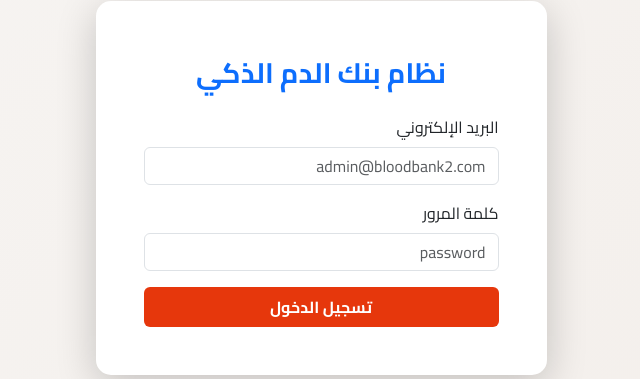
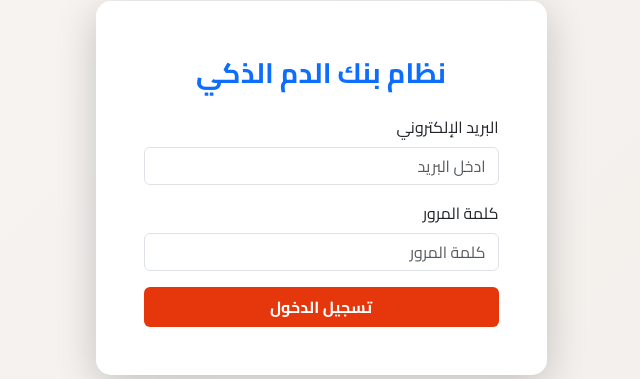
Before and after one commit to jbryl6302-afy/majb, a PHP site: page /rescue/ in a window 1280 px wide. Shown: the part 236-615 px from the top of the page, without its empty margins (319-959 px from the left). Run offline with PHP 8.4, Linux system fonts and the light colour scheme; some libraries are stand-ins or nearby versions.

Commit message:
Update start.sh, database.php, Dockerfile

```diff
--- a/index.php
+++ b/index.php
@@ -77,11 +77,11 @@ if ($_SERVER['REQUEST_METHOD'] === 'POST') {
                     <form method="POST">
                         <div class="mb-3">
                             <label class="form-label"><i class="fas fa-envelope"></i> البريد الإلكتروني</label>
-                            <input type="email" name="email" class="form-control" placeholder="admin@bloodbank2.com" required>
+                            <input type="email" name="email" class="form-control" placeholder="ادخل البريد " required>
                         </div>
                         <div class="mb-3">
                             <label class="form-label"><i class="fas fa-lock"></i> كلمة المرور</label>
-                            <input type="password" name="password" class="form-control" placeholder="password" required>
+                            <input type="password" name="password" class="form-control" placeholder="كلمة المرور" required>
                         </div>
                         <button type="submit" class="btn btn-login text-white w-100 py-2 fw-bold">
                             تسجيل الدخول
```
